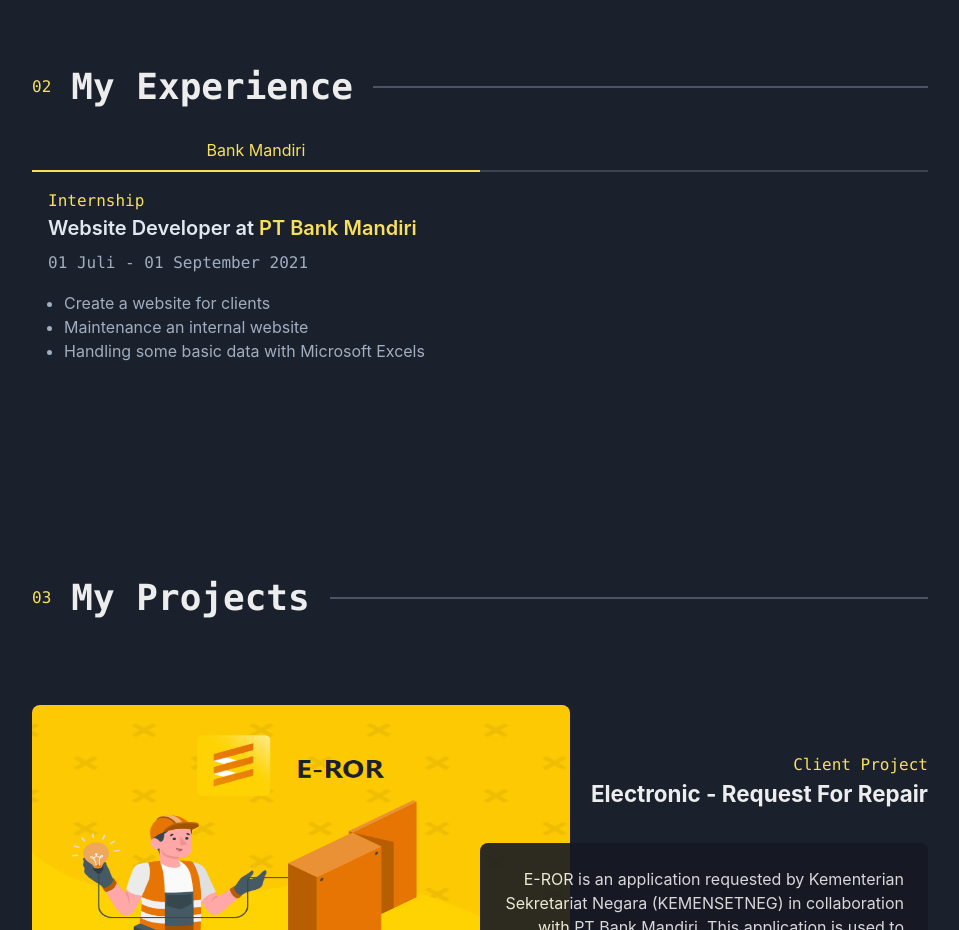
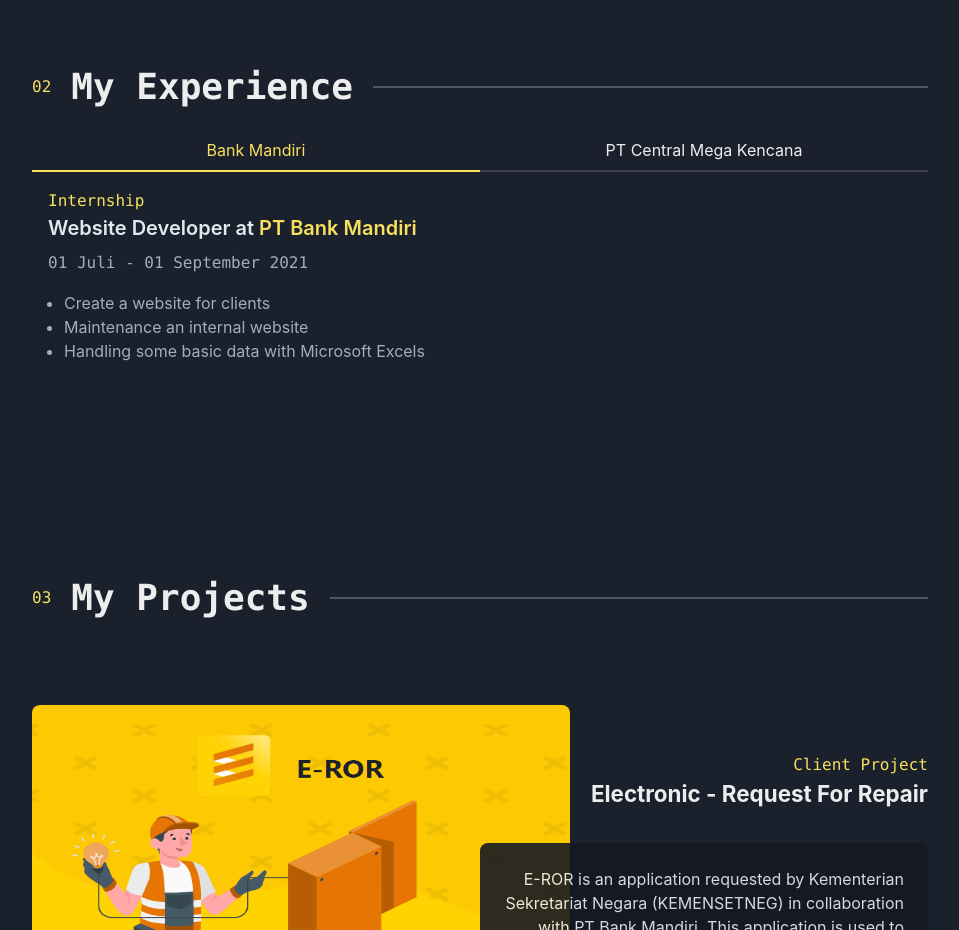
Before and after one commit to hanekawa933/portfolio, a Next.js app: page / in a window 1280 px wide. Shown: the part 2000-2930 px from the top of the page, without its empty margins (160-1119 px from the left). Built offline with nearby package versions, Linux system fonts and the light colour scheme.

Commit message:
Add Tabs

```diff
--- a/pages/index.tsx
+++ b/pages/index.tsx
@@ -343,6 +343,7 @@
                 data-aos="fade-right"
               >
                 <Tab>Bank Mandiri</Tab>
+                <Tab>PT Central Mega Kencana</Tab>
               </TabList>
               <TabPanels data-aos="fade-right">
                 <TabPanel color="gray.400">
```
